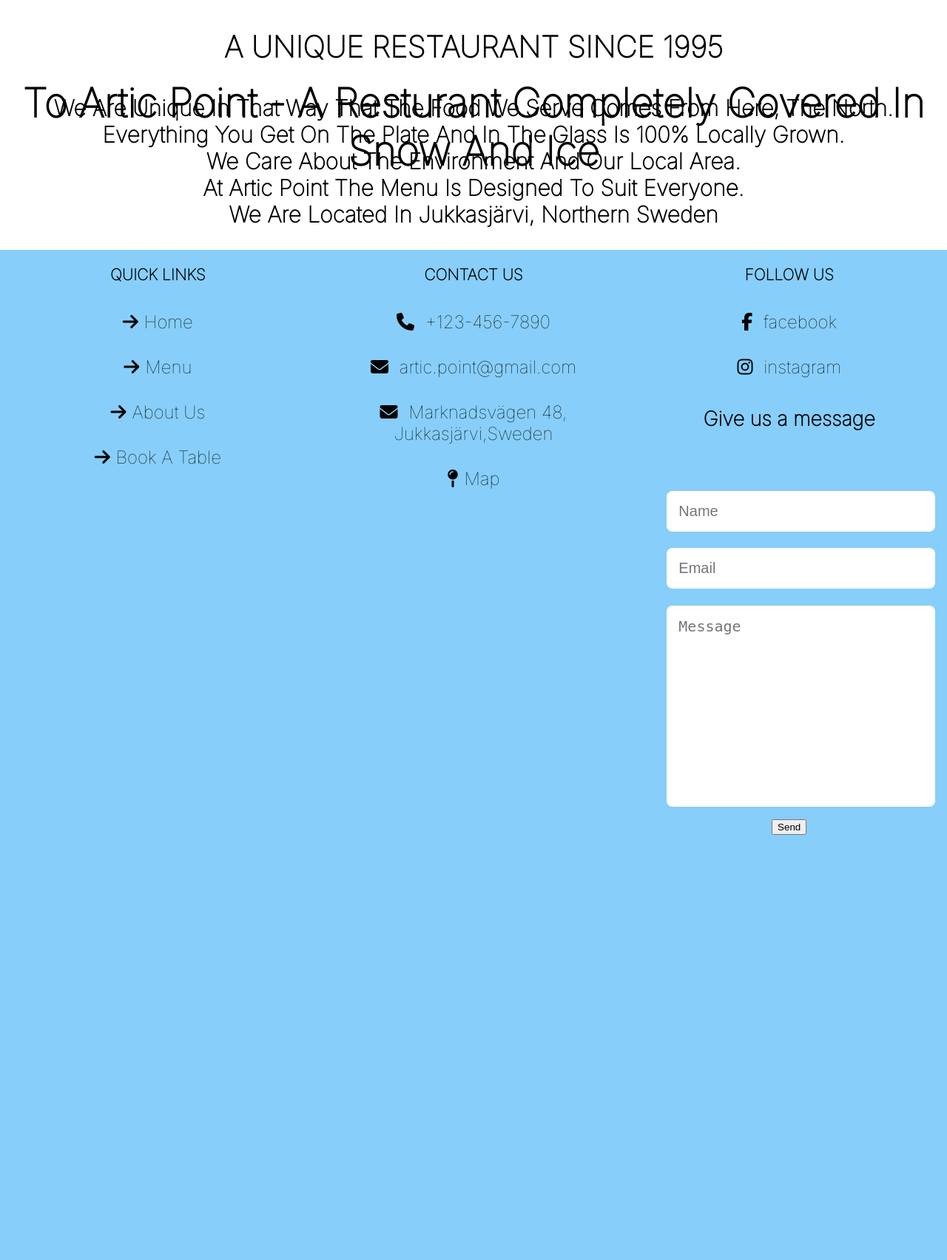
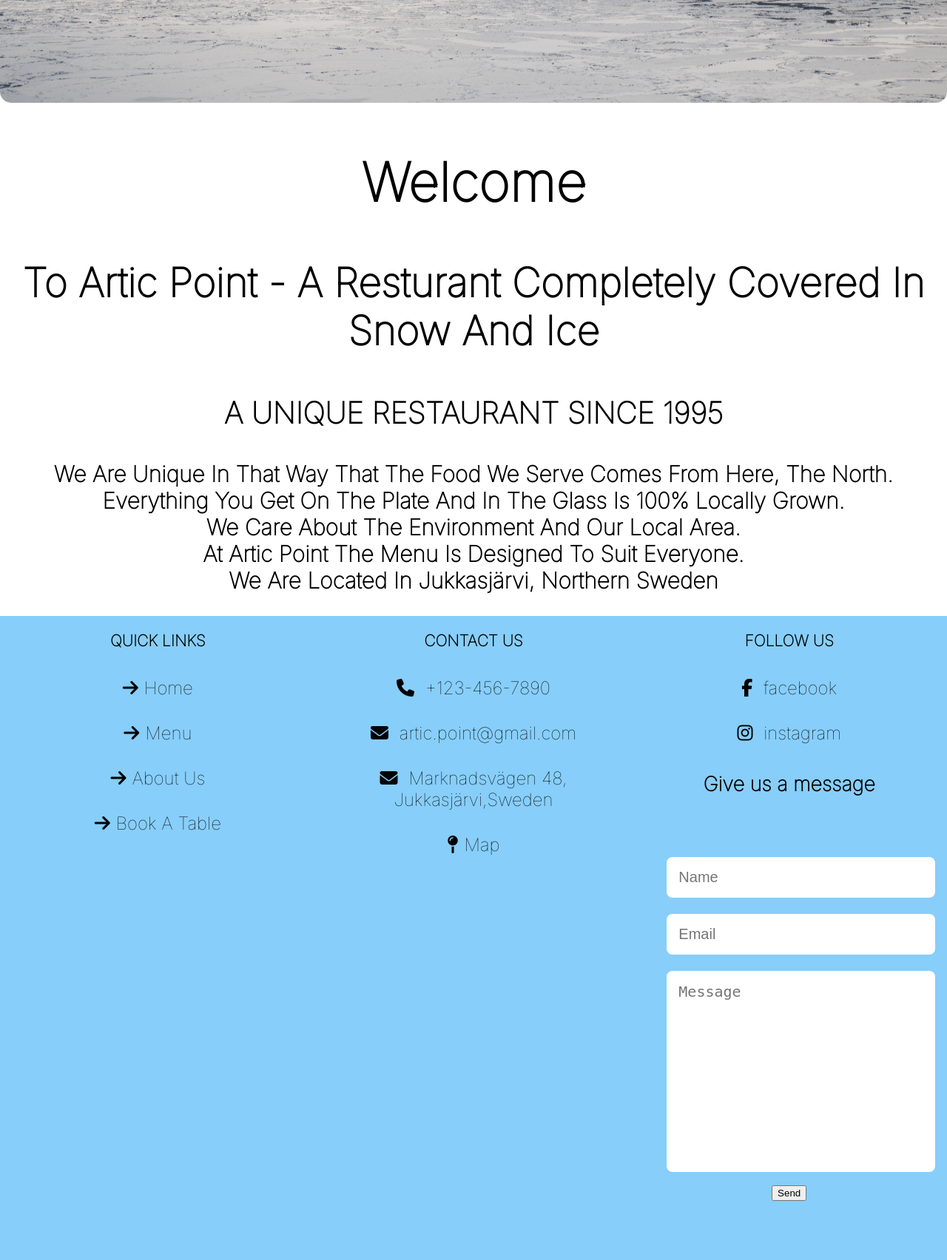
Before and after one commit to matgus217/Artic-Point, a Django app: page / in a window 1280 px wide. Shown: the part 981-2685 px from the top of the page at 74% size. Before the commit the page ends 2110 px from the top, so only its background shows below. Run offline with Django 3.2, Linux system fonts and the light colour scheme; some libraries are stand-ins or nearby versions; some web fonts are replaced.

Commit message:
Add a classname for img

```diff
--- a/pages/templates/pages/index.html
+++ b/pages/templates/pages/index.html
@@ -45,7 +45,7 @@
     <!--Section-->
 
     <section class="section-intro">
-      <img src="{% static 'snow.jpg' %}">
+      <img src="{% static 'snow.jpg' %}" class="intro-img">
         <h2>Welcome</h2>
         <p>To Artic Point - A Resturant Completely Covered In Snow And Ice</p>
     </section>
--- a/static/css/style.css
+++ b/static/css/style.css
@@ -31,9 +31,6 @@ body {
 }
 
 .section-intro {
-    height: 820px;
-    background: url("https: //res.cloudinary.com/matgus/image/upload/v1706259732/static/snow.a8aebe9b6fc3.jpg");
-    display: flex;
     flex-direction: column;
     justify-content: center;
     align-items: center;
```
